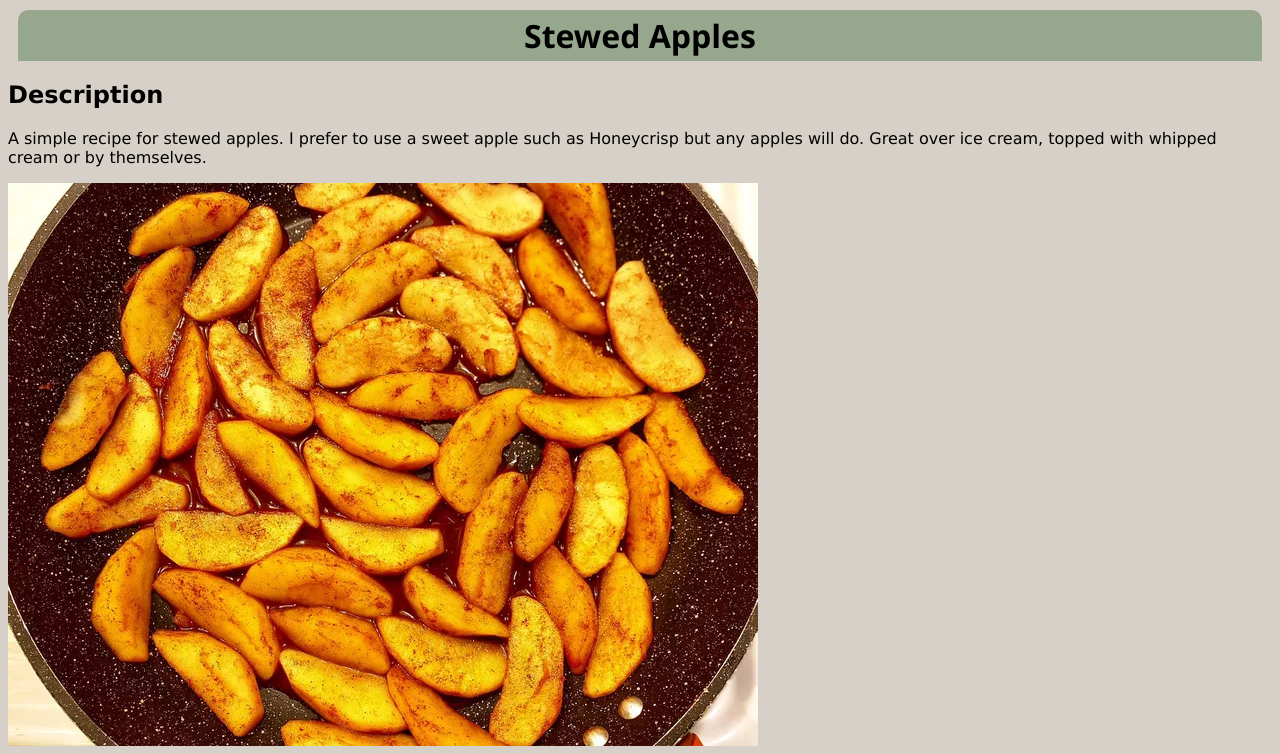
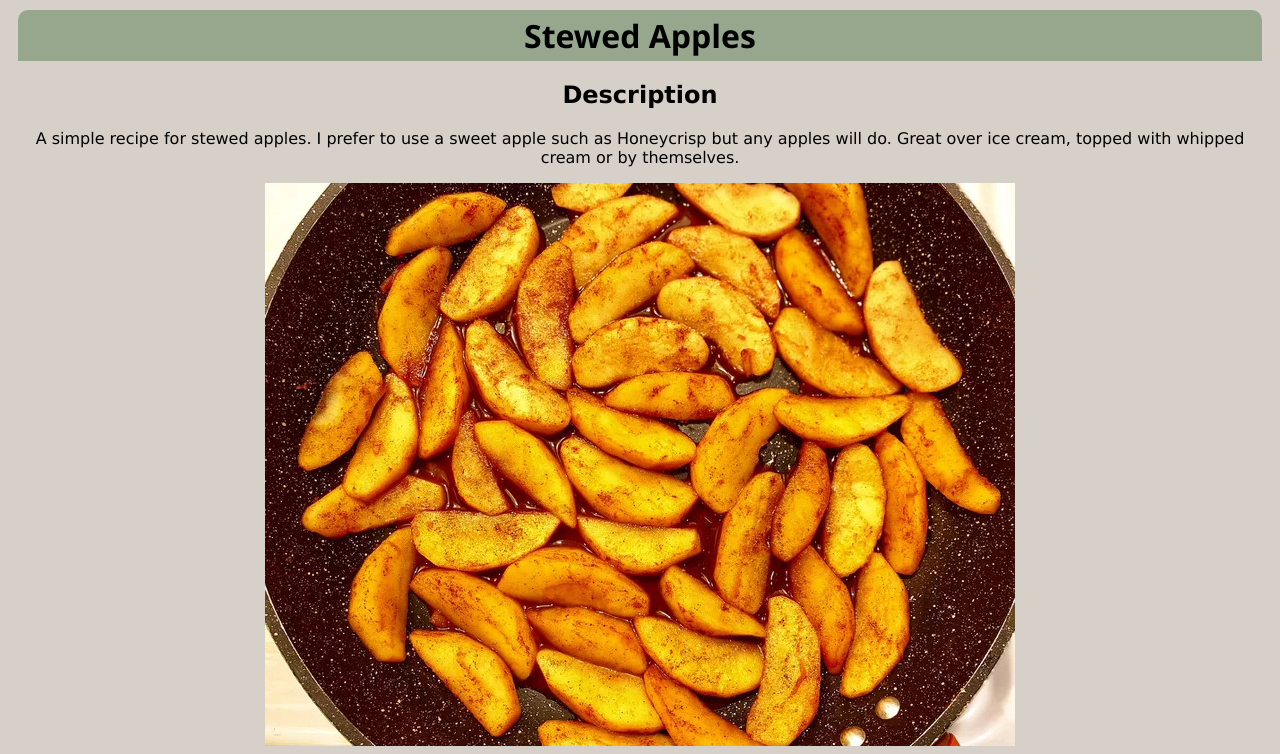
Before and after one commit to LukaVerbrugghe/odin-recipes, a plain HTML site: page recipes/StewedApples.html in a window 1280 px wide. Shown: the top 754 px of the page. Drawn offline with Linux system fonts and the light colour scheme.

Commit message:
Finished styling odin-recipes

```diff
--- a/style.css
+++ b/style.css
@@ -14,6 +14,17 @@ h1{
     margin: 10px;
     border-top-left-radius: 10px;
     border-top-right-radius: 10px;
+}
+
+p, h2{
+    text-align: center;
+}
+
+/* Center all images */
+img{
+    display: block;
+    margin-left: auto;
+    margin-right: auto;
 }
 
 .links, .directions{
```
